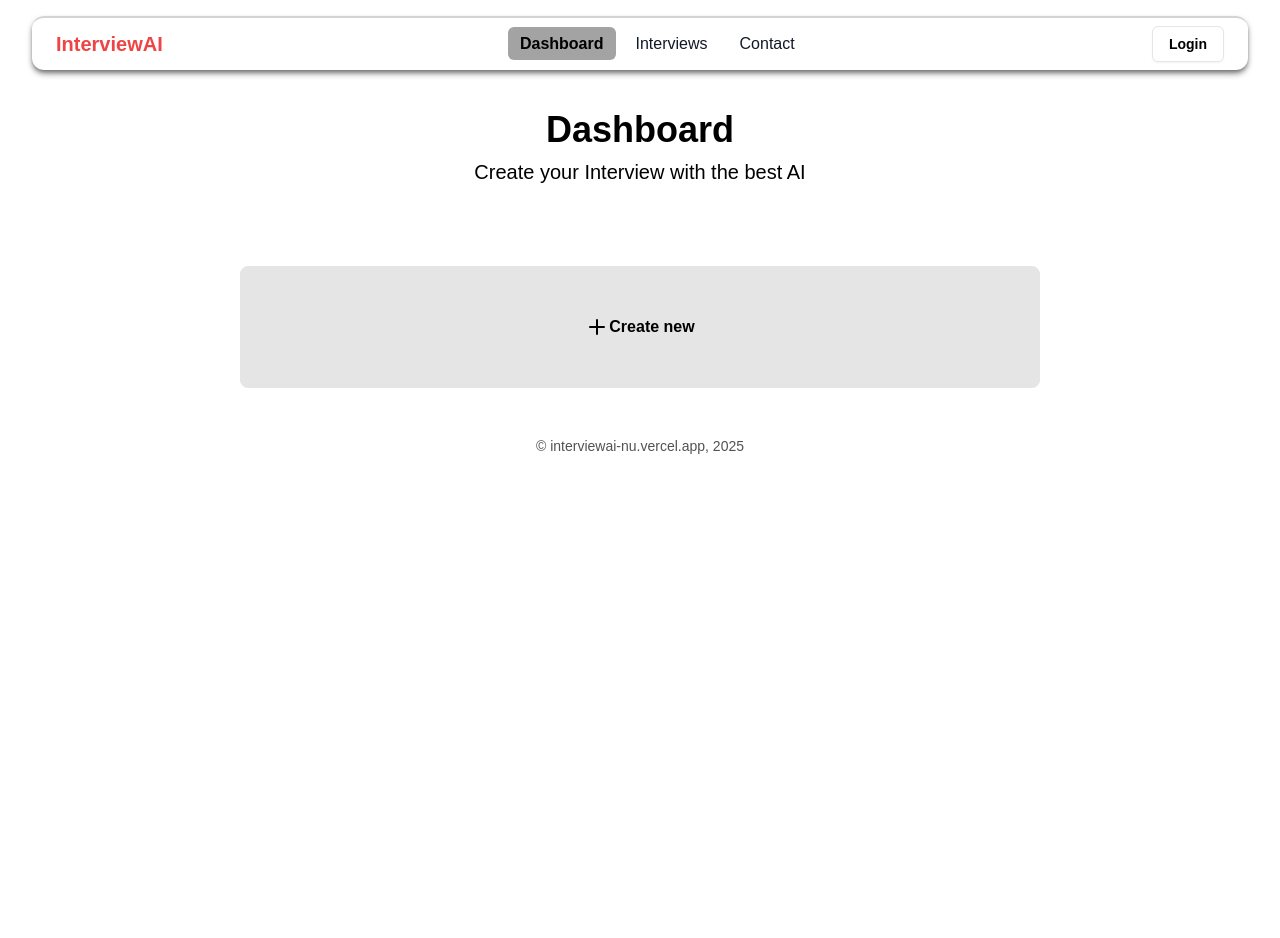
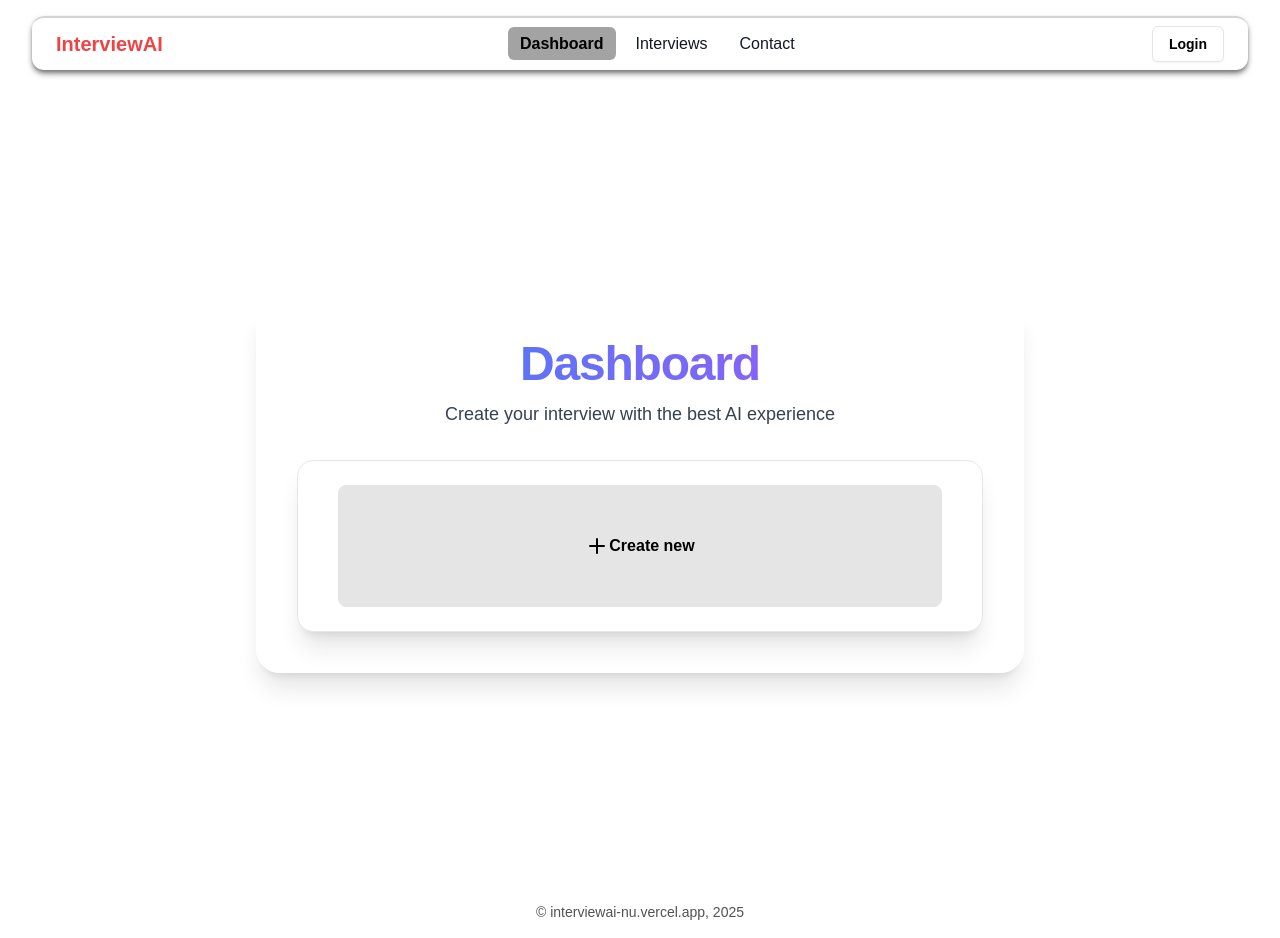
Before and after one commit to git-mern/InterviewAI, a Next.js app: page /dashboard in a window 1280 px wide. Before the commit the page ends 800 px from the top, so only its background shows below. Built offline with nearby package versions, Linux system fonts and the light colour scheme; no server answers.

Commit message:
Added Some improvements

```diff
--- a/app/dashboard/page.jsx
+++ b/app/dashboard/page.jsx
@@ -6,31 +6,33 @@ import { motion } from "framer-motion";
 
 const Dashboard = () => {
   return (
-    <div className="mt-10 rounded-md">
+    <div className="flex justify-center items-center min-h-screen rounded-md px-4">
       <motion.div
-        className="max-w-4xl mx-auto"
+        className="w-full max-w-3xl bg-white/80 backdrop-blur-lg shadow-xl rounded-3xl p-10 border border-white/40"
         initial={{ opacity: 0, y: 20 }}
         animate={{ opacity: 1, y: 0 }}
         transition={{ duration: 0.5 }}>
-        <header className="text-center mb-12">
+        {/* Header */}
+        <header className="text-center mb-8">
           <motion.h1
-            className="text-4xl font-bold mb-2"
+            className="text-5xl font-extrabold text-gray-900 tracking-tight bg-gradient-to-r from-blue-500 to-purple-500 text-transparent bg-clip-text"
             initial={{ opacity: 0, y: -20 }}
             animate={{ opacity: 1, y: 0 }}
             transition={{ delay: 0.2, duration: 0.5 }}>
             Dashboard
           </motion.h1>
           <motion.p
-            className="text-xl "
+            className="text-lg text-gray-700 mt-3"
             initial={{ opacity: 0, y: -20 }}
             animate={{ opacity: 1, y: 0 }}
             transition={{ delay: 0.3, duration: 0.5 }}>
-            Create your Interview with the best AI
+            Create your interview with the best AI experience
           </motion.p>
         </header>
 
+        {/* Content Box */}
         <motion.div
-          className=" p-8"
+          className="p-6 bg-white shadow-xl rounded-2xl border border-gray-200"
           initial={{ opacity: 0, scale: 0.95 }}
           animate={{ opacity: 1, scale: 1 }}
           transition={{ delay: 0.4, duration: 0.5 }}>
--- a/package.json
+++ b/package.json
@@ -39,6 +39,7 @@
   },
   "devDependencies": {
     "@eslint/eslintrc": "^3",
+    "@types/react": "19.0.10",
     "drizzle-kit": "^0.30.1",
     "eslint": "^9",
     "eslint-config-next": "15.1.4",
```
Also changed, not shown: 1 other file (tests, documents, lock files or other folders).
